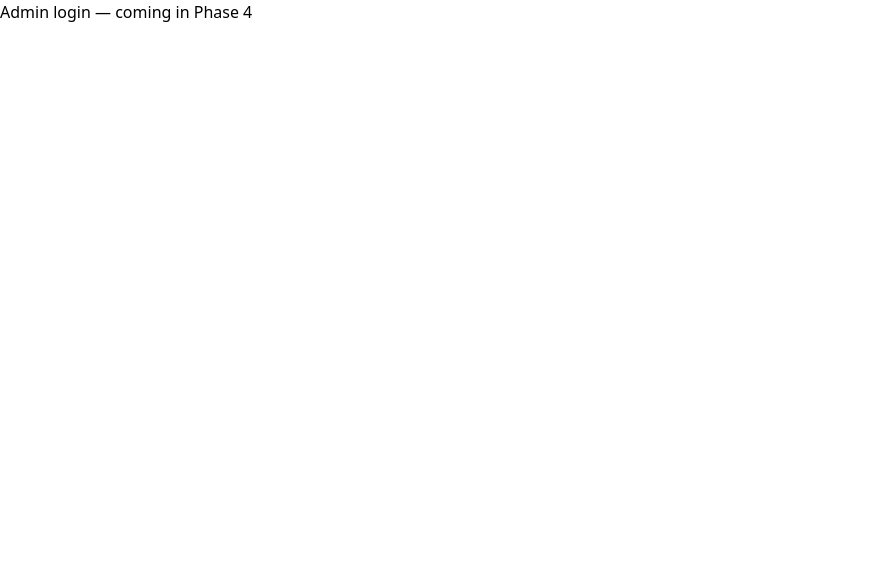
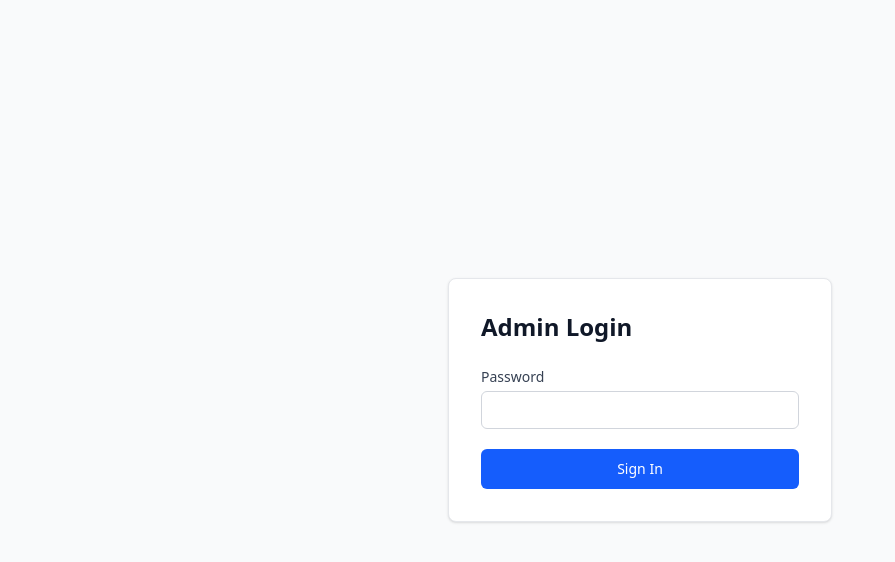
Before and after one commit to CZ140/time-off-request-system, a Next.js app: page /admin/login in a window 1280 px wide. Shown: the top 562 px of the page, without its empty margins (0-895 px from the left). Built offline with nearby package versions, Linux system fonts and the light colour scheme; no server answers.

Commit message:
feat(04-01): build login page UI with useActionState
- Replace stub with centered white card login form
- useActionState drives form submission via loginAdmin server action
- Inline error display below submit button (role=alert)
- Pending state disables button and shows Signing in... label

```diff
--- a/app/(admin)/admin/login/page.tsx
+++ b/app/(admin)/admin/login/page.tsx
@@ -1,4 +1,42 @@
-// app/(admin)/admin/login/page.tsx
+'use client'
+
+import { useActionState } from 'react'
+import { loginAdmin, type LoginState } from './actions'
+
+const initialState: LoginState = {}
+
 export default function AdminLoginPage() {
-  return <main><p>Admin login — coming in Phase 4</p></main>
+  const [state, formAction, pending] = useActionState(loginAdmin, initialState)
+
+  return (
+    <main className="min-h-screen bg-gray-50 flex items-center justify-center p-4">
+      <div className="bg-white rounded-lg shadow-sm border border-gray-200 w-full max-w-sm p-8">
+        <h1 className="text-2xl font-semibold text-gray-900 mb-6">Admin Login</h1>
+        <form action={formAction}>
+          <div className="mb-5">
+            <label htmlFor="password" className="block text-sm font-medium text-gray-700 mb-1">
+              Password
+            </label>
+            <input
+              id="password"
+              type="password"
+              name="password"
+              required
+              className="w-full border border-gray-300 rounded-md px-3 py-2 text-sm focus:outline-none focus:ring-2 focus:ring-blue-500 focus:border-transparent"
+            />
+          </div>
+          {state?.error && (
+            <p className="mb-4 text-sm text-red-600" role="alert">{state.error}</p>
+          )}
+          <button
+            type="submit"
+            disabled={pending}
+            className="w-full bg-blue-600 text-white py-2.5 px-4 rounded-md text-sm font-medium hover:bg-blue-700 disabled:opacity-50 disabled:cursor-not-allowed transition-colors"
+          >
+            {pending ? 'Signing in...' : 'Sign In'}
+          </button>
+        </form>
+      </div>
+    </main>
+  )
 }
```
